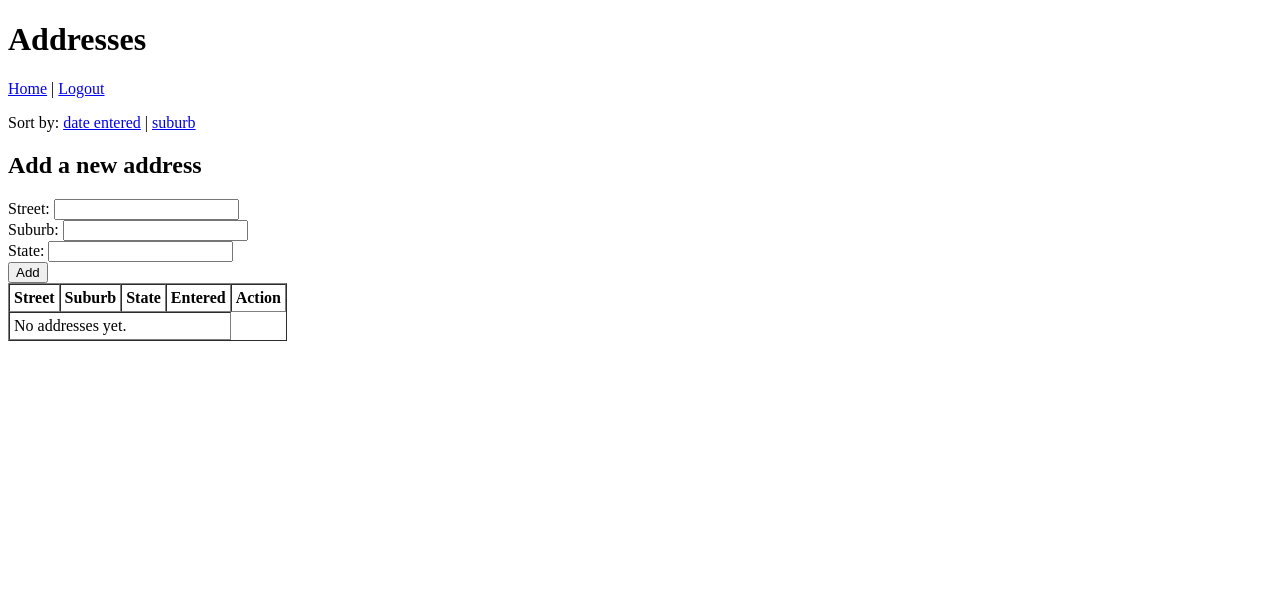
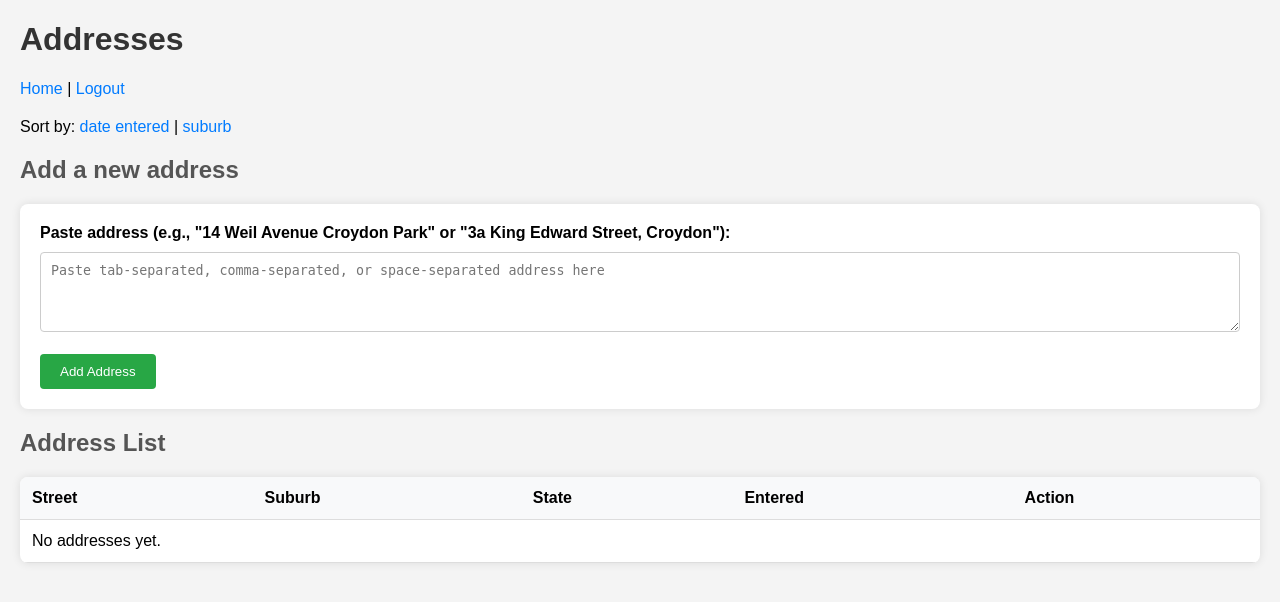
Before and after one commit to gdunn/au-realestate-tracker, a Django app: page /addresses/ in a window 1280 px wide. Shown: the top 602 px of the page. Run offline with Django 5.2, Linux system fonts and the light colour scheme; the visitor is signed in with stand-in values (Sample User, id 1); data that the repository does not hold is empty.

Commit message:
Allow addresses from quick copy-paste

```diff
--- a/addresses/templates/addresses/address_list.html
+++ b/addresses/templates/addresses/address_list.html
@@ -2,7 +2,96 @@
 <html lang="en">
 <head>
     <meta charset="UTF-8">
+    <meta name="viewport" content="width=device-width, initial-scale=1.0">
     <title>Addresses</title>
+    <style>
+        body {
+            font-family: Arial, sans-serif;
+            margin: 20px;
+            background-color: #f4f4f4;
+        }
+        h1 {
+            color: #333;
+        }
+        h2 {
+            color: #555;
+        }
+        p {
+            margin-bottom: 20px;
+        }
+        a {
+            color: #007bff;
+            text-decoration: none;
+        }
+        a:hover {
+            text-decoration: underline;
+        }
+        form {
+            background-color: #fff;
+            padding: 20px;
+            border-radius: 8px;
+            box-shadow: 0 0 10px rgba(0,0,0,0.1);
+            margin-bottom: 20px;
+        }
+        label {
+            display: block;
+            margin-bottom: 10px;
+            font-weight: bold;
+        }
+        input[type="text"], textarea {
+            width: 100%;
+            padding: 10px;
+            border: 1px solid #ccc;
+            border-radius: 4px;
+            box-sizing: border-box;
+        }
+        textarea {
+            height: 80px;
+            resize: vertical;
+        }
+        button {
+            background-color: #28a745;
+            color: white;
+            padding: 10px 20px;
+            border: none;
+            border-radius: 4px;
+            cursor: pointer;
+        }
+        button:hover {
+            background-color: #218838;
+        }
+        table {
+            width: 100%;
+            border-collapse: collapse;
+            background-color: #fff;
+            box-shadow: 0 0 10px rgba(0,0,0,0.1);
+            border-radius: 8px;
+            overflow: hidden;
+        }
+        th, td {
+            padding: 12px;
+            text-align: left;
+            border-bottom: 1px solid #ddd;
+        }
+        th {
+            background-color: #f8f9fa;
+            font-weight: bold;
+        }
+        tr:hover {
+            background-color: #f1f1f1;
+        }
+        .delete-btn {
+            background-color: #dc3545;
+            color: white;
+            border: none;
+            padding: 5px 10px;
+            border-radius: 4px;
+            cursor: pointer;
+        }
+        .delete-btn:hover {
+            background-color: #c82333;
+        }
+    </style>
 </head>
 <body>
     <h1>Addresses</h1>
@@ -16,13 +105,13 @@
     <h2>Add a new address</h2>
     <form method="post" action="">
         {% csrf_token %}
-        <label>Street:&nbsp;<input type="text" name="street_address" required></label><br>
-        <label>Suburb:&nbsp;<input type="text" name="suburb" required></label><br>
-        <label>State:&nbsp;<input type="text" name="state" value="{{ default_state }}"></label><br>
-        <button type="submit">Add</button>
+        <label for="address_input">Paste address (e.g., "14 Weil Avenue	Croydon Park" or "3a King Edward Street, Croydon"):</label>
+        <textarea name="address_input" id="address_input" placeholder="Paste tab-separated, comma-separated, or space-separated address here" required></textarea><br><br>
+        <button type="submit">Add Address</button>
     </form>
 
-    <table border="1" cellpadding="4" cellspacing="0">
+    <h2>Address List</h2>
+    <table>
         <thead>
             <tr>
                 <th>Street</th>
@@ -38,16 +127,16 @@
                     <td>{{ addr.street_address }}</td>
                     <td>{{ addr.suburb }}</td>
                     <td>{{ addr.state }}</td>
-                    <td>{{ addr.created_at }}</td>
+                    <td>{{ addr.created_at|date:"M d, Y H:i" }}</td>
                     <td>
                         <form method="post" action="{% url 'address_delete' addr.pk %}" style="display:inline">
                             {% csrf_token %}
-                            <button type="submit">Delete</button>
+                            <button type="submit" class="delete-btn">Delete</button>
                         </form>
                     </td>
                 </tr>
             {% empty %}
-                <tr><td colspan="4">No addresses yet.</td></tr>
+                <tr><td colspan="5">No addresses yet.</td></tr>
             {% endfor %}
         </tbody>
     </table>
--- a/addresses/views.py
+++ b/addresses/views.py
@@ -20,11 +20,28 @@ from .models import Address
 def address_list(request):
     if request.method == "POST":
         # creation form submitted
-        street = request.POST.get("street_address", "").strip()
-        suburb = request.POST.get("suburb", "").strip()
-        state = request.POST.get("state", "").strip()
-        if street and suburb:
-            Address.objects.create(street_address=street, suburb=suburb, state=state)
+        address_input = request.POST.get("address_input", "").strip()
+        if address_input:
+            # Parse the input: support "street, suburb", "street\tsuburb", or "street suburb"
+            if "," in address_input:
+                parts = address_input.split(",", 1)  # split on first comma
+                street = parts[0].strip()
+                suburb = parts[1].strip() if len(parts) > 1 else ""
+            elif "\t" in address_input:
+                parts = address_input.split("\t", 1)
+                street = parts[0].strip()
+                suburb = parts[1].strip() if len(parts) > 1 else ""
+            else:
+                # Fallback: split by last space
+                last_space = address_input.rfind(" ")
+                if last_space > 0:
+                    street = address_input[:last_space].strip()
+                    suburb = address_input[last_space:].strip()
+                else:
+                    street = address_input
+                    suburb = ""
+            if street:
+                Address.objects.create(street_address=street, suburb=suburb)
         # redirect to avoid duplicate POST on refresh
         return redirect(reverse("address_list"))
 
```
Also changed, not shown: templates/home.html (+22 -0 lines), templates/registration/logged_out.html (+22 -0 lines), templates/registration/login.html (+37 -0 lines).
